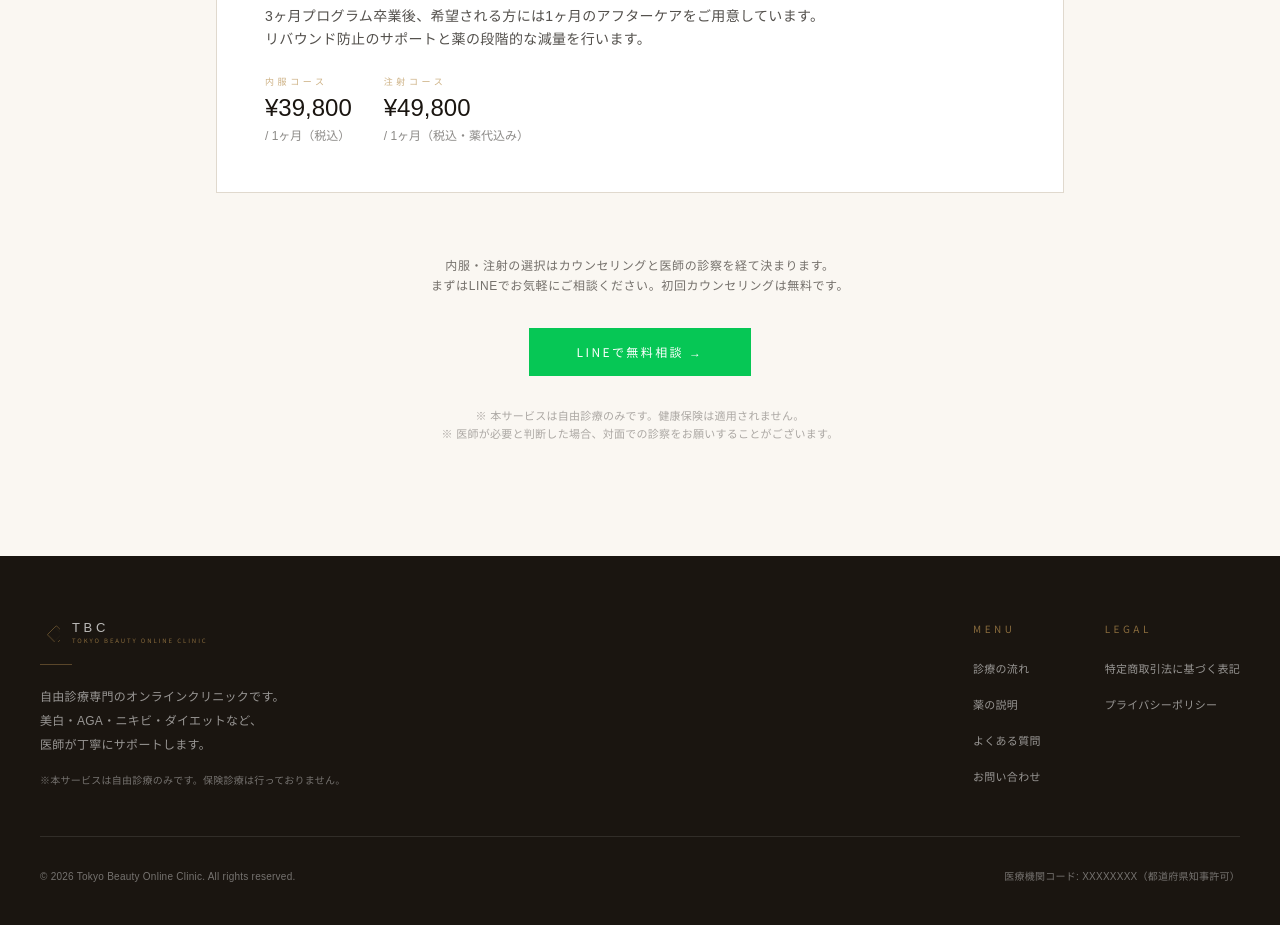
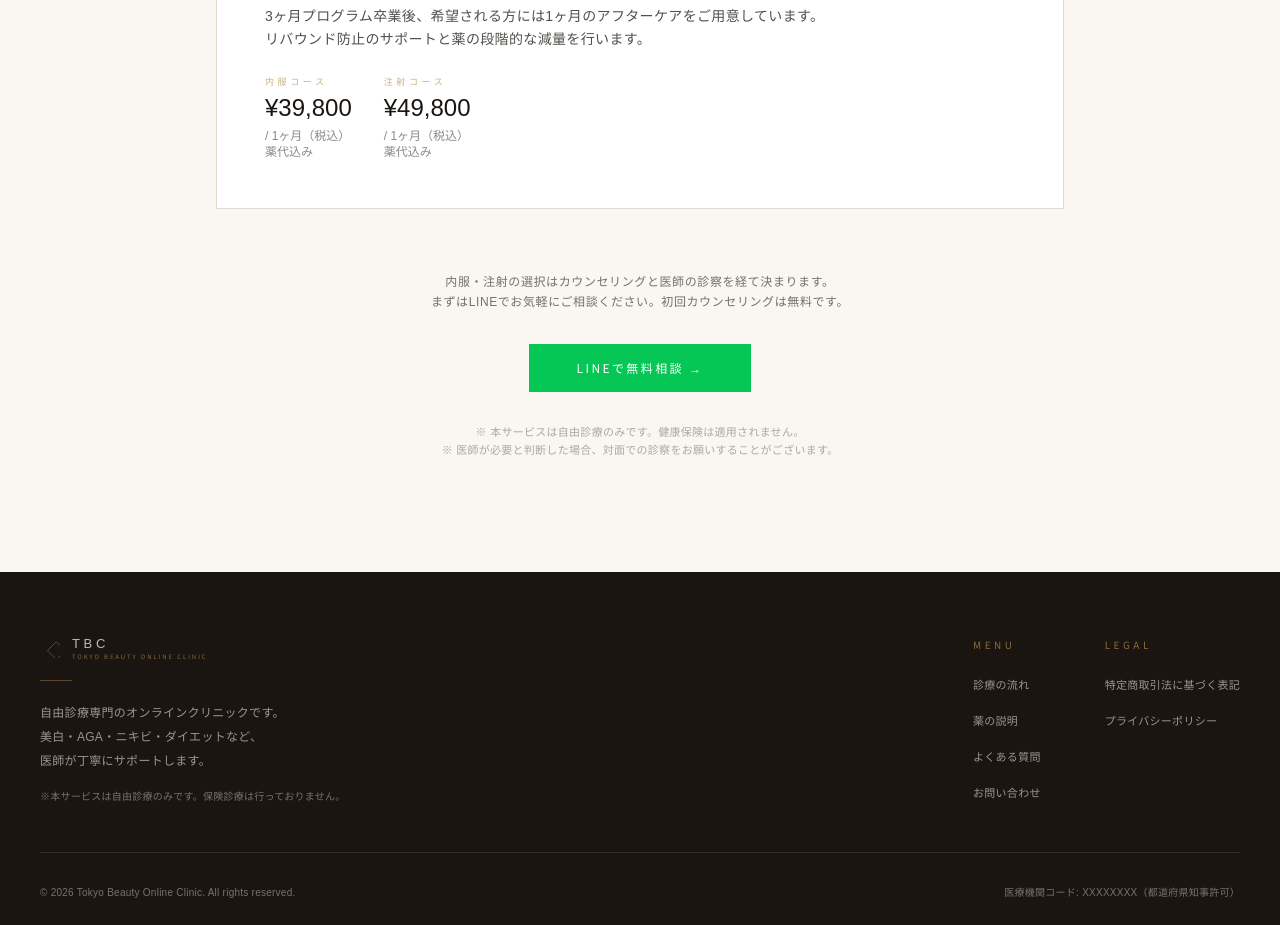
Before and after one commit to fumito2025-source/tokyo-beauty-online-clinic, a Next.js app: page /plans in a window 1280 px wide. Shown: the part 1520-2445 px from the top of the page. Built offline with nearby package versions, Linux system fonts and the light colour scheme.

Commit message:
Fix aftercare pricing layout: show 薬代込み on separate line for both courses
Co-Authored-By: Claude Sonnet 4.6 <noreply@anthropic.com>

```diff
--- a/src/app/plans/page.tsx
+++ b/src/app/plans/page.tsx
@@ -129,11 +129,13 @@ export default function PlansPage() {
               <p className="text-[9px] tracking-[0.4em] text-clinic-gold/70 font-sans mb-1">内服コース</p>
               <p className="font-serif text-2xl text-clinic-offwhite">¥39,800</p>
               <p className="text-xs text-clinic-offwhite/50 mt-1">/ 1ヶ月（税込）</p>
+              <p className="text-xs text-clinic-offwhite/50">薬代込み</p>
             </div>
             <div>
               <p className="text-[9px] tracking-[0.4em] text-clinic-gold/70 font-sans mb-1">注射コース</p>
               <p className="font-serif text-2xl text-clinic-offwhite">¥49,800</p>
-              <p className="text-xs text-clinic-offwhite/50 mt-1">/ 1ヶ月（税込・薬代込み）</p>
+              <p className="text-xs text-clinic-offwhite/50 mt-1">/ 1ヶ月（税込）</p>
+              <p className="text-xs text-clinic-offwhite/50">薬代込み</p>
             </div>
           </div>
         </div>
```
